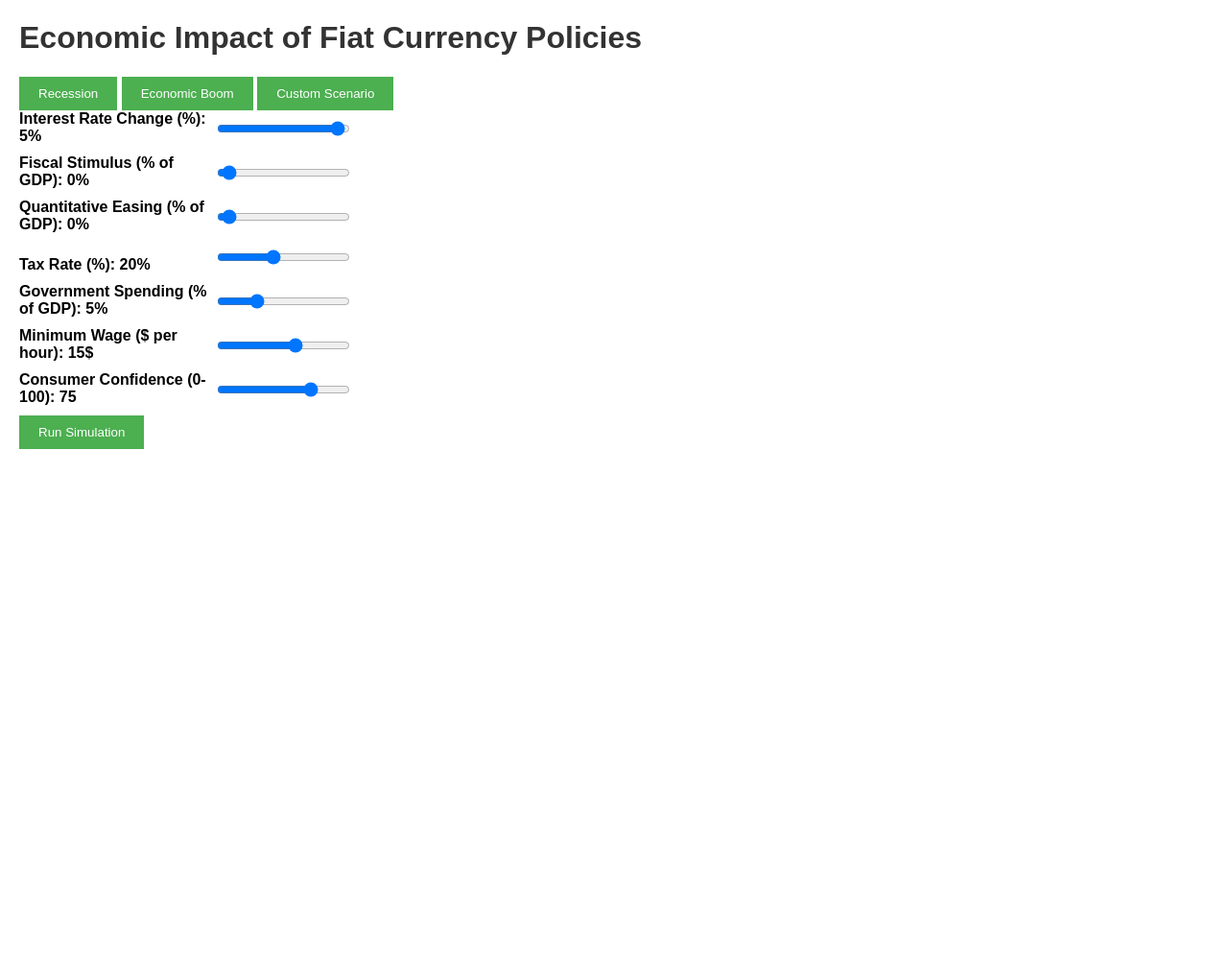
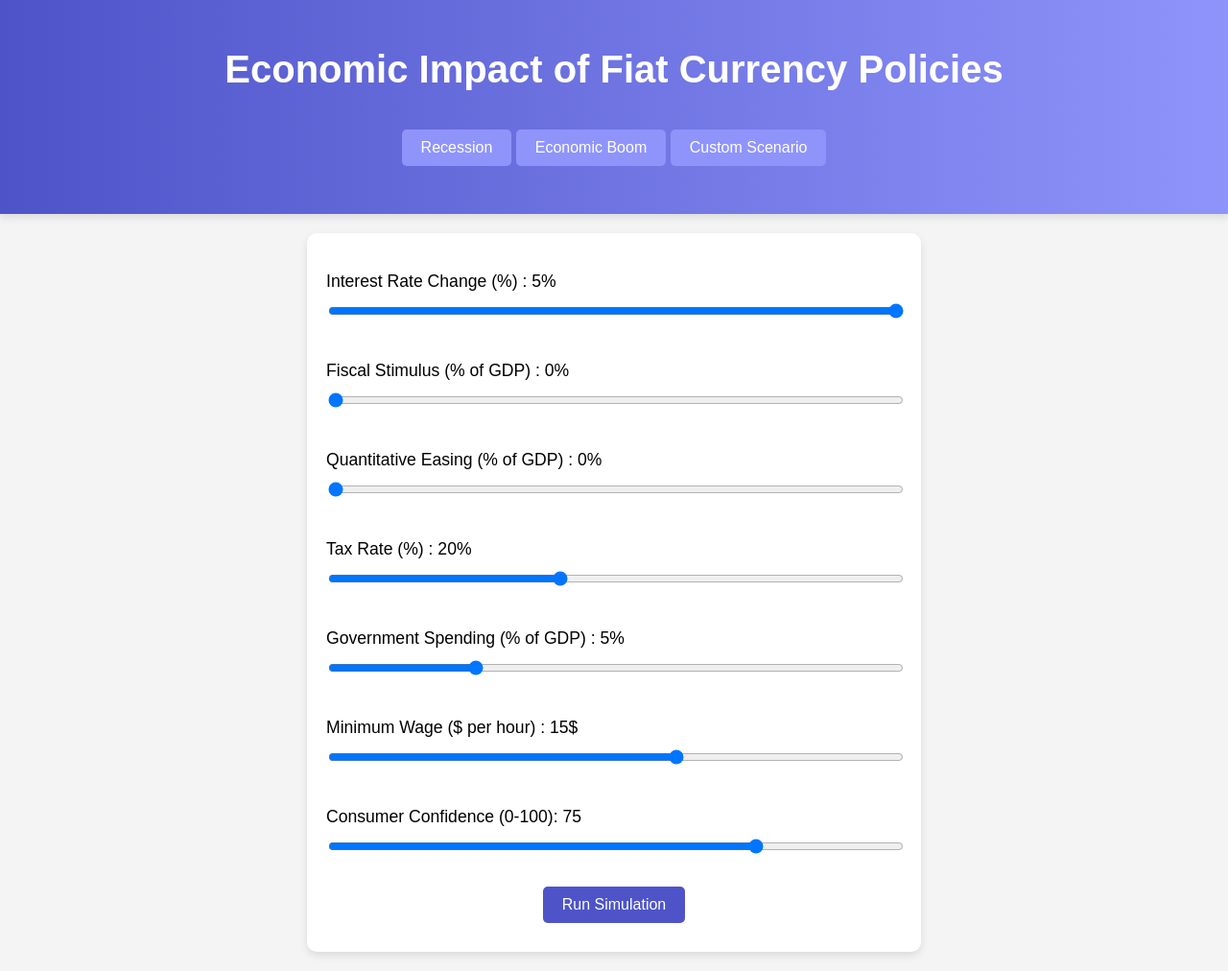
Before and after one commit to lachenlama/socioeconomic-simulation, a Django app: page / in a window 1280 px wide. Shown: the whole page at 96% size. Before the commit the page ends 468 px from the top, so only its background shows below. Run offline with Django 4.2, Linux system fonts and the light colour scheme; some libraries are stand-ins or nearby versions.

Commit message:
styling added

```diff
--- a/economic_simulation/simulation/templates/simulation/index.html
+++ b/economic_simulation/simulation/templates/simulation/index.html
@@ -8,115 +8,54 @@
     <script src="https://cdn.plot.ly/plotly-latest.min.js"></script>
     <script>
         const characterImages = {
-            "doom": "{% static 'simulation/images/doom.png' %}",
-            "jim": "{% static 'simulation/images/jim.png' %}",
-            "natasha": "{% static 'simulation/images/natasha.png' %}",
-            "lara": "{% static 'simulation/images/lara.png' %}",
-            "han": "{% static 'simulation/images/han.png' %}"
+            "doom": "{% static 'simulation/images/Doom.png' %}",
+            "jim": "{% static 'simulation/images/Jim.png' %}",
+            "natasha": "{% static 'simulation/images/Natasha.png' %}",
+            "lara": "{% static 'simulation/images/Lara.png' %}",
+            "han": "{% static 'simulation/images/Han.png' %}"
         };
     </script>
     <script src="{% static 'simulation/js/main.js' %}"></script>
-    <style>
-        .character-container {
-            display: flex;
-            flex-wrap: wrap;
-            gap: 10px;
-        }
-        .character {
-            text-align: center;
-            width: 100px;
-            position: relative;
-        }
-        .character img {
-            width: 100px;
-            height: 100px;
-        }
-        .character .score {
-            font-size: 1.2em;
-            margin-bottom: 5px;
-        }
-        .character .name {
-            display: block;
-            margin-top: 5px;
-        }
-        .happy {
-            background-color: green;
-            color: white;
-        }
-        .neutral {
-            background-color: yellow;
-            color: black;
-        }
-        .sad {
-            background-color: red;
-            color: white;
-        }
-        #events {
-            margin-top: 20px;
-        }
-        .event {
-            margin-bottom: 10px;
-            padding: 10px;
-            border: 1px solid #ccc;
-            border-radius: 5px;
-        }
-        .profile {
-            display: none;
-            position: absolute;
-            top: 120px;
-            left: 0;
-            width: 150px;
-            padding: 10px;
-            background-color: white;
-            border: 1px solid #ccc;
-            border-radius: 5px;
-            z-index: 10;
-        }
-        .profile h3 {
-            margin: 0;
-        }
-        .profile p {
-            margin: 5px 0;
-        }
-    </style>
+
 </head>
 <body>
+    <div class="hero">
     <h1>Economic Impact of Fiat Currency Policies</h1>
 
     <div>
-        <button onclick="setScenario('recession')">Recession</button>
-        <button onclick="setScenario('boom')">Economic Boom</button>
-        <button onclick="setScenario('custom')">Custom Scenario</button>
+        <button class="hero-btn" onclick="setScenario('recession')">Recession</button>
+        <button class="hero-btn" onclick="setScenario('boom')">Economic Boom</button>
+        <button class="hero-btn" onclick="setScenario('custom')">Custom Scenario</button>
     </div>
-
+</div>
     <form id="policy-form">
         <div class="slider-container">
-            <label for="interest_rate">Interest Rate Change (%): <span id="interest_rate_value">5</span>%</label>
+            <label for="interest_rate">Interest Rate Change (%) : <span id="interest_rate_value">5</span>%</label>
             <input type="range" id="interest_rate" name="interest_rate" min="-5" max="5" step="0.1" value="5" class="slider" oninput="updateSliderValue('interest_rate')">
         </div>
 
         <div class="slider-container">
-            <label for="fiscal_stimulus">Fiscal Stimulus (% of GDP): <span id="fiscal_stimulus_value">0</span>%</label>
+            <label for="fiscal_stimulus">Fiscal Stimulus (% of GDP) : <span id="fiscal_stimulus_value">0</span>%</label>
             <input type="range" id="fiscal_stimulus" name="fiscal_stimulus" min="0" max="10" step="0.1" value="0" class="slider" oninput="updateSliderValue('fiscal_stimulus')">
         </div>
 
         <div class="slider-container">
-            <label for="quantitative_easing">Quantitative Easing (% of GDP): <span id="quantitative_easing_value">0</span>%</label>
+            <label for="quantitative_easing">Quantitative Easing (% of GDP) : <span id="quantitative_easing_value">0</span>%</label>
             <input type="range" id="quantitative_easing" name="quantitative_easing" min="0" max="10" step="0.1" value="0" class="slider" oninput="updateSliderValue('quantitative_easing')">
         </div>
 
         <div class="slider-container">
-            <label for="tax_rate">Tax Rate (%): <span id="tax_rate_value">20</span>%</label>
+            <label for="tax_rate">Tax Rate (%) : <span id="tax_rate_value">20</span>%</label>
             <input type="range" id="tax_rate" name="tax_rate" min="0" max="50" step="1" value="20" class="slider" oninput="updateSliderValue('tax_rate')">
         </div>
 
         <div class="slider-container">
-            <label for="gov_spending">Government Spending (% of GDP): <span id="gov_spending_value">5</span>%</label>
+            <label for="gov_spending">Government Spending (% of GDP) : <span id="gov_spending_value">5</span>%</label>
             <input type="range" id="gov_spending" name="gov_spending" min="0" max="20" step="0.1" value="5" class="slider" oninput="updateSliderValue('gov_spending')">
         </div>
 
         <div class="slider-container">
-            <label for="min_wage">Minimum Wage ($ per hour): <span id="min_wage_value">15</span>$</label>
+            <label for="min_wage">Minimum Wage ($ per hour) : <span id="min_wage_value">15</span>$</label>
             <input type="range" id="min_wage" name="min_wage" min="7.25" max="20" step="0.25" value="15" class="slider" oninput="updateSliderValue('min_wage')">
         </div>
 
@@ -127,7 +66,7 @@
 
         <button type="button" onclick="runSimulation()">Run Simulation</button>
     </form>
-
+    <div id="after">
     <div id="results"></div>
     <div id="characters"></div>
     <div id="events"></div>
@@ -140,8 +79,8 @@
     <div id="savings-rate-chart"></div>
     <div id="real-wages-chart"></div>
     <div id="inflation-adjusted-savings-chart"></div>
-    <div id="household-income-chart"></div>
+    <!-- <div id="household-income-chart"></div>
     <div id="household-savings-chart"></div>
-    <div id="household-debt-chart"></div>
+    <div id="household-debt-chart"></div> -->
+</div>
 </body>
-</html>
--- a/economic_simulation/static/simulation/css/style.css
+++ b/economic_simulation/static/simulation/css/style.css
@@ -1,48 +1,180 @@
+/* General styling for the body */
 body {
     font-family: Arial, sans-serif;
-    margin: 20px;
+    background: #f4f4f4;
+    margin: 0;
+    padding: 0;
 }
 
-h1, h2 {
-    color: #333;
+/* Styling for the hero section */
+.hero {
+    display: flex;
+    justify-content: center;
+    align-items: center;
+    flex-direction: column; /* This keeps the heading above the buttons */
+    text-align: center;
+    background: linear-gradient(to right, #4e54c8, #8f94fb);
+    padding: 50px 20px;
+    color: white;
+    box-shadow: 0 4px 8px rgba(0, 0, 0, 0.1);
 }
 
-form {
-    margin-bottom: 20px;
+.hero h1 {
+    font-size: 2.5em;
+    margin: 0 0 20px;
 }
 
-label {
-    display: inline-block;
-    width: 200px;
-    font-weight: bold;
+/* Styling for the buttons */
+.hero-btn-container {
+    display: flex;
+    justify-content: center;
+    gap: 10px; /* Space between buttons */
+}
+
+.hero-btn {
+    margin-top: 20px;
+    background: #8f94fb;
+    border: none;
+    color: white;
+    padding: 10px 20px;
+    border-radius: 5px;
+    cursor: pointer;
+    font-size: 1em;
+    transition: background 0.3s ease;
+}
+
+.hero-btn:hover {
+    background: #4e54c8;
+}
+
+.eco-btn {
+    background: #8f94fb;
+    border: none;
+    color: white;
+    padding: 10px 20px;
+    margin: 10px;
+    border-radius: 5px;
+    cursor: pointer;
+    font-size: 1em;
+    transition: background 0.3s ease;
+}
+
+.eco-btn:hover {
+    background: #4e54c8;
+}
+
+/* Styling for the form */
+#policy-form {
+    background: white;
+    padding: 20px;
+    margin: 20px auto;
+    border-radius: 10px;
+    box-shadow: 0 4px 8px rgba(0, 0, 0, 0.1);
+    max-width: 600px;
+    display: flex;
+    flex-direction: column;
+    align-items: center; /* Center the form content */
+}
+
+/* Styling for slider containers */
+.slider-container {
+    margin: 20px 0;
+    width: 100%;
+}
+
+.slider-container label {
+    display: block;
+    font-size: 1.1em;
     margin-bottom: 10px;
 }
 
-input {
-    margin-bottom: 10px;
-    padding: 5px;
+.slider {
+    width: 100%;
 }
 
-button {
+/* Styling for the simulation button */
+#policy-form button {
+    background: #4e54c8;
+    border: none;
+    color: white;
     padding: 10px 20px;
-    background-color: #4CAF50;
-    color: white;
-    border: none;
+    margin: 10px;
+    border-radius: 5px;
     cursor: pointer;
+    font-size: 1em;
+    transition: background 0.3s ease;
 }
 
-button:hover {
-    background-color: #45a049;
+#policy-form button:hover {
+    background: #8f94fb;
 }
 
-#results {
+/* Styling for the results and charts */
+#results, #characters, #events, #gdp-chart, #inflation-chart, #interest-chart, #unemployment-chart, #total-debt-chart, #debt-to-gdp-chart, #savings-rate-chart, #real-wages-chart, #inflation-adjusted-savings-chart, #household-income-chart, #household-savings-chart, #household-debt-chart {
+    background: white;
+    padding: 20px;
+    margin: 20px auto;
+    border-radius: 10px;
+    box-shadow: 0 4px 8px rgba(0, 0, 0, 0.1);
+    max-width: 800px;
+}
+
+/* Chat-like styling for real-time events */
+#events {
+    max-width: 800px;
+    margin: 20px auto;
+    padding: 20px;
+    background: white;
+    border-radius: 10px;
+    box-shadow: 0 4px 8px rgba(0, 0, 0, 0.1);
+}
+
+#events div {
+    margin-bottom: 10px;
+    padding: 10px;
+    border-radius: 5px;
+}
+
+#events div:before {
+    content: attr(class) ": ";
+    font-weight: bold;
+}
+
+#events div.doom {
+    background-color: #f8d7da;
+    color: #721c24;
+    text-align: left;
+}
+
+#events div.han {
+    background-color: #d1ecf1;
+    color: #0c5460;
+    text-align: left;
+}
+
+#events div.lara {
+    background-color: #d4edda;
+    color: #155724;
+    text-align: left;
+}
+
+#events div.natasha {
+    background-color: #fff3cd;
+    color: #856404;
+    text-align: left;
+}
+  /* Characters container */
+
+  #results {
     margin-bottom: 20px;
 }
 
 .character-container {
     display: flex;
+    justify-content: space-around;
     flex-wrap: wrap;
-    gap: 10px;
+    gap: 20px;
+
 }
 
 .character {
--- a/economic_simulation/static/simulation/js/main.js
+++ b/economic_simulation/static/simulation/js/main.js
@@ -106,6 +106,11 @@ function updateAllSliderValues() {
 }
 
 function displayCharacters(characters_emotions) {
+
+    const afterDiv = document.getElementById('after');
+
+    afterDiv.style.display = 'block';
+
     const charactersDiv = document.getElementById('characters');
     charactersDiv.innerHTML = '';
 
@@ -212,3 +217,27 @@ function getCookie(name) {
     }
     return cookieValue;
 }
+
+
+
+document.addEventListener('DOMContentLoaded', function() {
+    const characters = document.querySelectorAll('.character');
+
+    characters.forEach(character => {
+        const happinessText = character.querySelector('p:nth-of-type(4)').innerText;
+        const happinessValue = parseInt(happinessText.replace('Happiness: ', ''), 10);
+        const happinessBar = document.createElement('div');
+        happinessBar.classList.add('happiness-bar');
+        happinessBar.style.width = `${happinessValue}%`;
+
+        if (happinessValue >= 60) {
+            happinessBar.classList.add('happy');
+        } else if (happinessValue >= 40) {
+            happinessBar.classList.add('neutral');
+        } else {
+            happinessBar.classList.add('unhappy');
+        }
+
+        character.insertBefore(happinessBar, character.querySelector('img'));
+    });
+});
```
Also changed, not shown: other parts of economic_simulation/static/simulation/css/style.css (+65 -0 lines).
